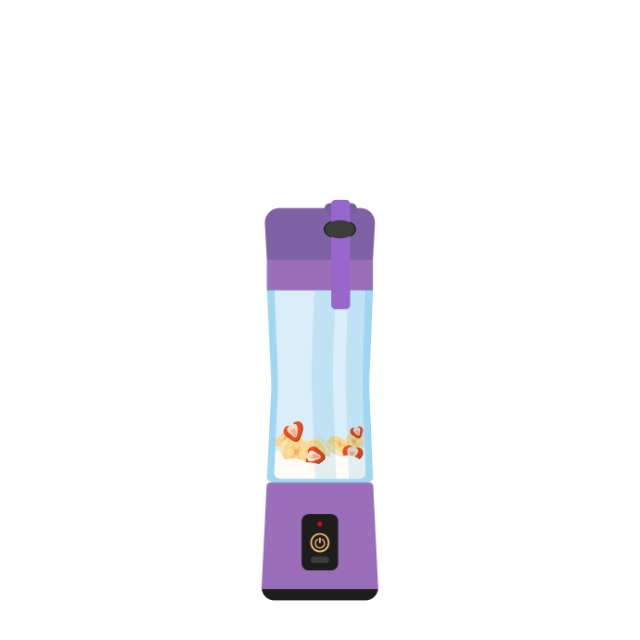
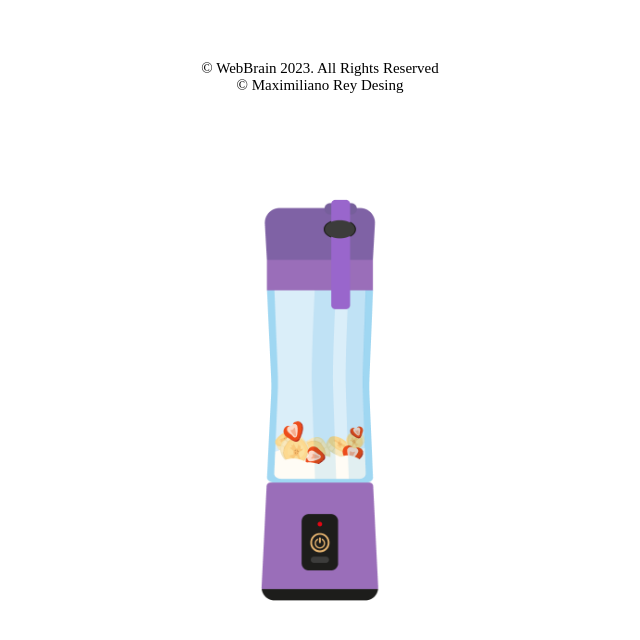
Before and after one commit to brossdross/Licuadora-JS, a plain HTML site: page index.html in a window 1280 px wide. Shown: the whole page, without its empty margins (320-960 px from the left). Drawn offline with Linux system fonts and the light colour scheme.

Commit message:
correccion

```diff
--- a/CSS/estilos.css
+++ b/CSS/estilos.css
@@ -28,3 +28,10 @@
     width: 70px;
     height: 70px;
 }
+
+.footer {
+    text-align: center;
+    font-size: 15px;
+    color: black;
+    padding-top: 60px;
+}
--- a/index.html
+++ b/index.html
@@ -15,6 +15,10 @@
         </div>
     </div>
 
+    <footer class="footer">&copy; WebBrain 2023. All Rights Reserved
+        <br />
+        &copy; Maximiliano Rey Desing
+    </footer>
     <audio id="blender-button-sound" src="./Sound/sound_botonLicuadora.mp3" type="audio/mpeg"></audio>
     <audio id="blender-sound" src="./Sound/sound_licuadora.mp3" type="audio/mpeg" loop></audio>
     <script src="./JS/motor.js"></script>
```
